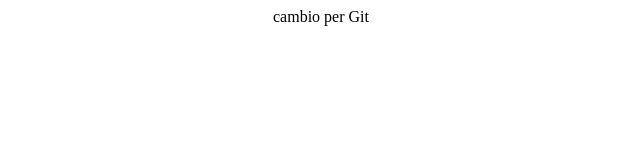
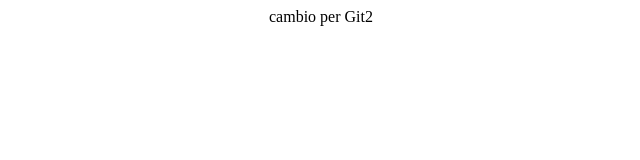
Before and after one commit to Dariosz-hub/dariosz.github.it, a plain HTML site: page index.html in a window 1280 px wide. Shown: the full height of the page, 319-959 px from the left. Drawn offline with Linux system fonts and the light colour scheme.

Commit message:
Prova VS Code

```diff
--- a/index.html
+++ b/index.html
@@ -5,6 +5,6 @@
     <title>Il Blog di Dariosz</title>
   </head>
   <body>
-    <center>cambio per Git</center>
+    <center>cambio per Git2</center>
   </body>
 </html>
```
